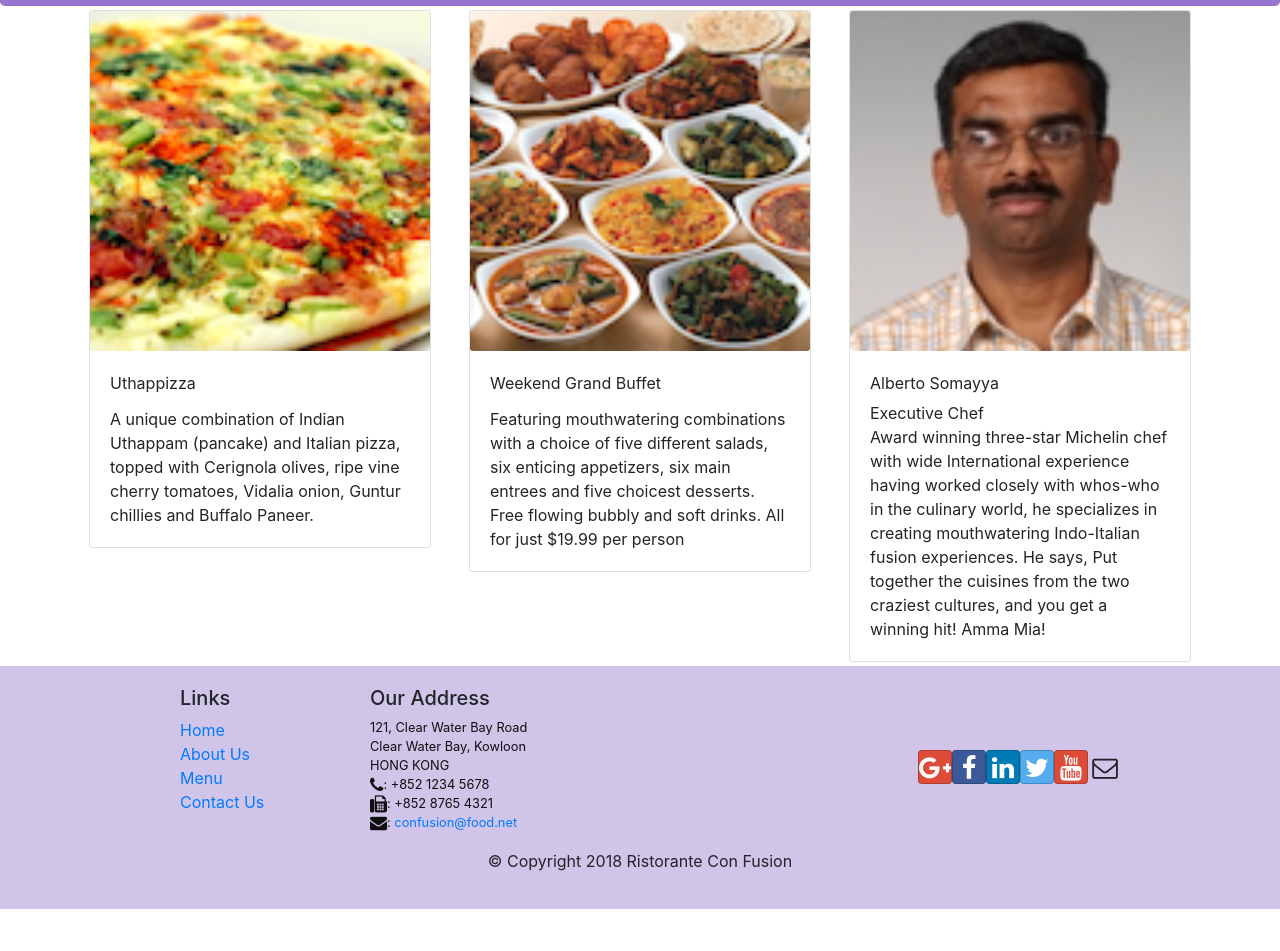
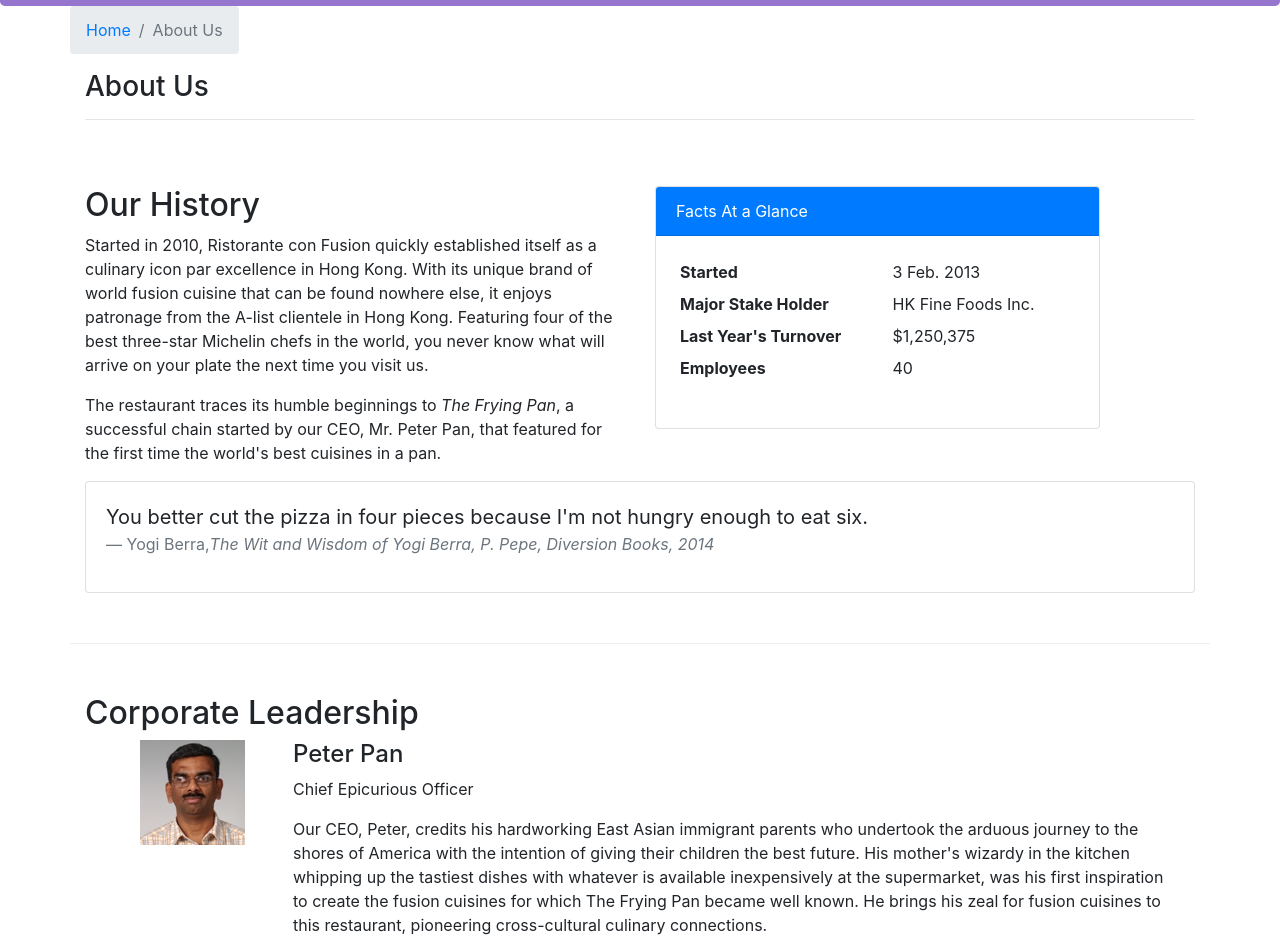
Before and after one commit to jvidalba1/confusion, a React (Create React App) app: page /aboutus in a window 1280 px wide. Before the commit this address led to /home. Shown: the part 336-1287 px from the top of the page. Before the commit the page ends 1245 px from the top, so only its background shows below. Built offline with nearby package versions, Linux system fonts and the light colour scheme.

Commit message:
Assignment 2

```diff
--- /dev/null
+++ b/src/components/AboutComponent.js
@@ -0,0 +1,99 @@
+import React from 'react';
+import { Breadcrumb, BreadcrumbItem, Card, CardBody, CardHeader, Media } from 'reactstrap';
+import { Link } from 'react-router-dom';
+
+function RenderLeader({leader}) {
+  return (
+    <div key={leader.id} className="col-12">
+      <Media tag="li">
+        <Media left middle>
+          <Media object src={leader.image} alt={leader.name} />
+        </Media>
+        <Media body className="ml-5">
+          <Media heading>
+            {leader.name}
+          </Media>
+          <p>{leader.designation}</p>
+          <p>{leader.description}</p>
+        </Media>
+      </Media>
+    </div>
+  );
+}
+
+function About(props) {
+
+  const leaders = props.leaders.map((leader) => {
+    return (
+      <RenderLeader leader={leader}></RenderLeader>
+    );
+  });
+
+  return(
+    <div className="container">
+      <div className="row">
+        <Breadcrumb>
+          <BreadcrumbItem><Link to="/home">Home</Link></BreadcrumbItem>
+          <BreadcrumbItem active>About Us</BreadcrumbItem>
+        </Breadcrumb>
+        <div className="col-12">
+          <h3>About Us</h3>
+          <hr />
+        </div>
+      </div>
+      <div className="row row-content">
+        <div className="col-12 col-md-6">
+          <h2>Our History</h2>
+          <p>Started in 2010, Ristorante con Fusion quickly established itself as a culinary icon par excellence in Hong Kong. With its unique brand of world fusion cuisine that can be found nowhere else, it enjoys patronage from the A-list clientele in Hong Kong.  Featuring four of the best three-star Michelin chefs in the world, you never know what will arrive on your plate the next time you visit us.</p>
+          <p>The restaurant traces its humble beginnings to <em>The Frying Pan</em>, a successful chain started by our CEO, Mr. Peter Pan, that featured for the first time the world's best cuisines in a pan.</p>
+        </div>
+        <div className="col-12 col-md-5">
+          <Card>
+            <CardHeader className="bg-primary text-white">Facts At a Glance</CardHeader>
+            <CardBody>
+              <dl className="row p-1">
+                <dt className="col-6">Started</dt>
+                <dd className="col-6">3 Feb. 2013</dd>
+                <dt className="col-6">Major Stake Holder</dt>
+                <dd className="col-6">HK Fine Foods Inc.</dd>
+                <dt className="col-6">Last Year's Turnover</dt>
+                <dd className="col-6">$1,250,375</dd>
+                <dt className="col-6">Employees</dt>
+                <dd className="col-6">40</dd>
+              </dl>
+            </CardBody>
+          </Card>
+        </div>
+        <div className="col-12">
+          <Card>
+            <CardBody className="bg-faded">
+              <blockquote className="blockquote">
+                <p className="mb-0">
+                  You better cut the pizza in four pieces because I'm not hungry enough to eat six.
+                </p>
+                <footer className="blockquote-footer">Yogi Berra,
+                  <cite title="Source Title">
+                    The Wit and Wisdom of Yogi Berra,
+                      P. Pepe, Diversion Books, 2014
+                  </cite>
+                </footer>
+              </blockquote>
+            </CardBody>
+          </Card>
+        </div>
+      </div>
+      <div className="row row-content">
+        <div className="col-12">
+          <h2>Corporate Leadership</h2>
+        </div>
+        <div className="col-12">
+          <Media list>
+            { leaders }
+          </Media>
+        </div>
+      </div>
+    </div>
+  );
+}
+
+export default About;
--- a/src/components/HeaderComponent.js
+++ b/src/components/HeaderComponent.js
@@ -35,7 +35,7 @@
                 </NavItem>
 
                 <NavItem>
-                  <NavLink className="nav-link" to="/about">
+                  <NavLink className="nav-link" to="/aboutus">
                     <span className="fa fa-info fa-lg"></span>About Us
                   </NavLink>
                 </NavItem>
--- a/src/components/MainComponent.js
+++ b/src/components/MainComponent.js
@@ -9,6 +9,7 @@
 import Footer from './FooterComponent';
 import Home from './HomeComponent';
 import Contact from './ContactComponent';
+import About from './AboutComponent';
 import { Switch, Route, Redirect } from 'react-router-dom';
 
 class Main extends Component {
@@ -51,6 +52,12 @@
       );
     }
 
+    const AboutPage = () => {
+      return(
+        <About leaders={this.state.leaders}></About>
+      );
+    }
+
     return (
       <div>
         <Header></Header>
@@ -59,6 +66,7 @@
           <Route exact path='/menu' component={() => <Menu dishes={this.state.dishes} />} />
           <Route path='/menu/:dishId' component={DishWithId} />
           <Route exact path='/contactus' component={Contact} />
+          <Route exact path='/aboutus' component={AboutPage} />
           <Redirect to="/home" />
         </Switch>
         <Footer></Footer>
```
